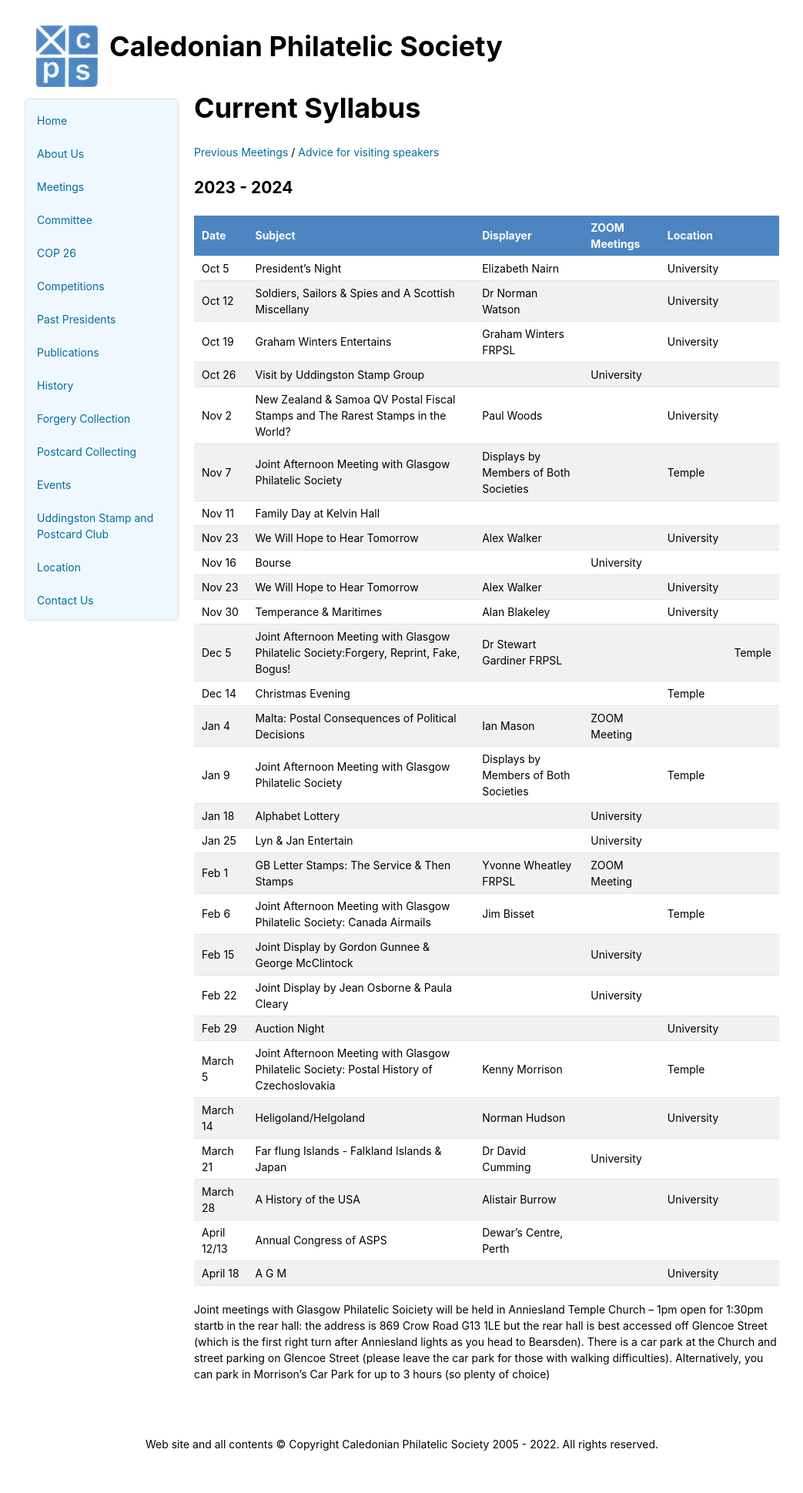
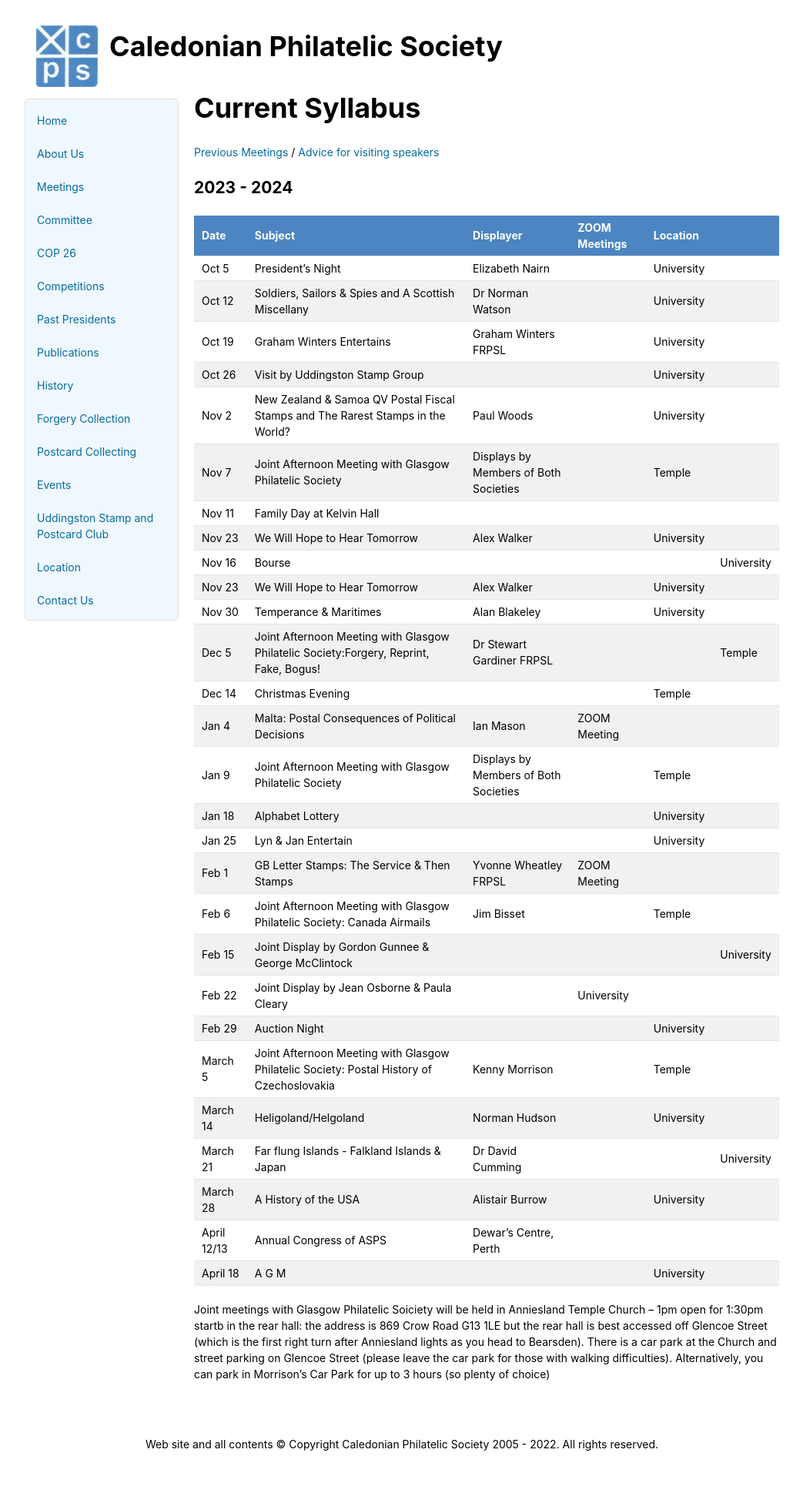
Before and after one commit to astalker/caledonian-stamps, a Jekyll site: the page built from meetings.md, in a window 1280 px wide. Shown: the whole page at 77% size, without its empty margins (118-1161 px from the left). Built offline with Jekyll 4.4.1, drawn with Linux system fonts in a browser that asks for light colours; our own code applies the rules of GitHub Pages for plain Markdown files.

Commit message:
more tabiular correction

```diff
--- a/meetings.md
+++ b/meetings.md
@@ -10,28 +10,28 @@ Date  | Subject | Displayer | ZOOM Meetings| Location|
 Oct 5  | President's Night | Elizabeth Nairn |              |University
 Oct 12 | Soldiers, Sailors & Spies and A Scottish Miscellany | Dr Norman Watson |               |University
 Oct 19 | Graham Winters Entertains | Graham Winters FRPSL |              |University
-Oct 26 | Visit by Uddingston Stamp Group |              |University
+Oct 26 | Visit by Uddingston Stamp Group |              |              |University
 Nov 2  | New Zealand & Samoa QV Postal Fiscal Stamps and The Rarest Stamps in the World? | Paul Woods |              |University
 Nov 7  | Joint Afternoon Meeting with Glasgow Philatelic Society | Displays by Members of Both Societies |             | Temple
 Nov 11 | Family Day at Kelvin Hall
 Nov 23 | We Will Hope to Hear Tomorrow| Alex Walker |              |University
-Nov 16 | Bourse |              |                          University
+Nov 16 | Bourse |              |               |              |University
 Nov 23 | We Will Hope to Hear Tomorrow| Alex Walker |              |University
 Nov 30 | Temperance & Maritimes | Alan Blakeley |              |University
 Dec 5  | Joint Afternoon Meeting with Glasgow Philatelic Society:Forgery, Reprint, Fake, Bogus! | Dr Stewart Gardiner FRPSL||             | Temple
 Dec 14 | Christmas Evening |             |             | Temple
 Jan 4  | Malta: Postal Consequences of Political Decisions | Ian Mason | ZOOM Meeting
 Jan 9  | Joint Afternoon Meeting with Glasgow Philatelic Society | Displays by Members of Both Societies|             | Temple
-Jan 18 | Alphabet Lottery |               |University
-Jan 25 | Lyn & Jan Entertain |              |University
+Jan 18 | Alphabet Lottery |                             |              |University
+Jan 25 | Lyn & Jan Entertain |                            |              |University
 Feb 1  | GB Letter Stamps: The Service & Then Stamps| Yvonne Wheatley FRPSL | ZOOM Meeting
 Feb 6  | Joint Afternoon Meeting with Glasgow Philatelic Society: Canada Airmails | Jim Bisset |             | Temple
-Feb 15 | Joint Display by Gordon Gunnee & George McClintock |               |University
+Feb 15 | Joint Display by Gordon Gunnee & George McClintock |               |              |              |University
 Feb 22 | Joint Display by Jean Osborne & Paula Cleary |               |University
 Feb 29 | Auction Night | |              |University
 March 5  | Joint Afternoon Meeting with Glasgow Philatelic Society: Postal History of Czechoslovakia | Kenny Morrison|             | Temple
 March 14 | Heligoland/Helgoland | Norman Hudson |               |University
-March 21 | Far flung Islands - Falkland Islands & Japan | Dr David Cumming              |University
+March 21 | Far flung Islands - Falkland Islands & Japan | Dr David Cumming              |              |              |University
 March 28 |  A History of the USA | Alistair Burrow |               |University
 April 12/13 | Annual Congress of ASPS | Dewar's Centre, Perth
 April 18 | A G M | |              |University
```
